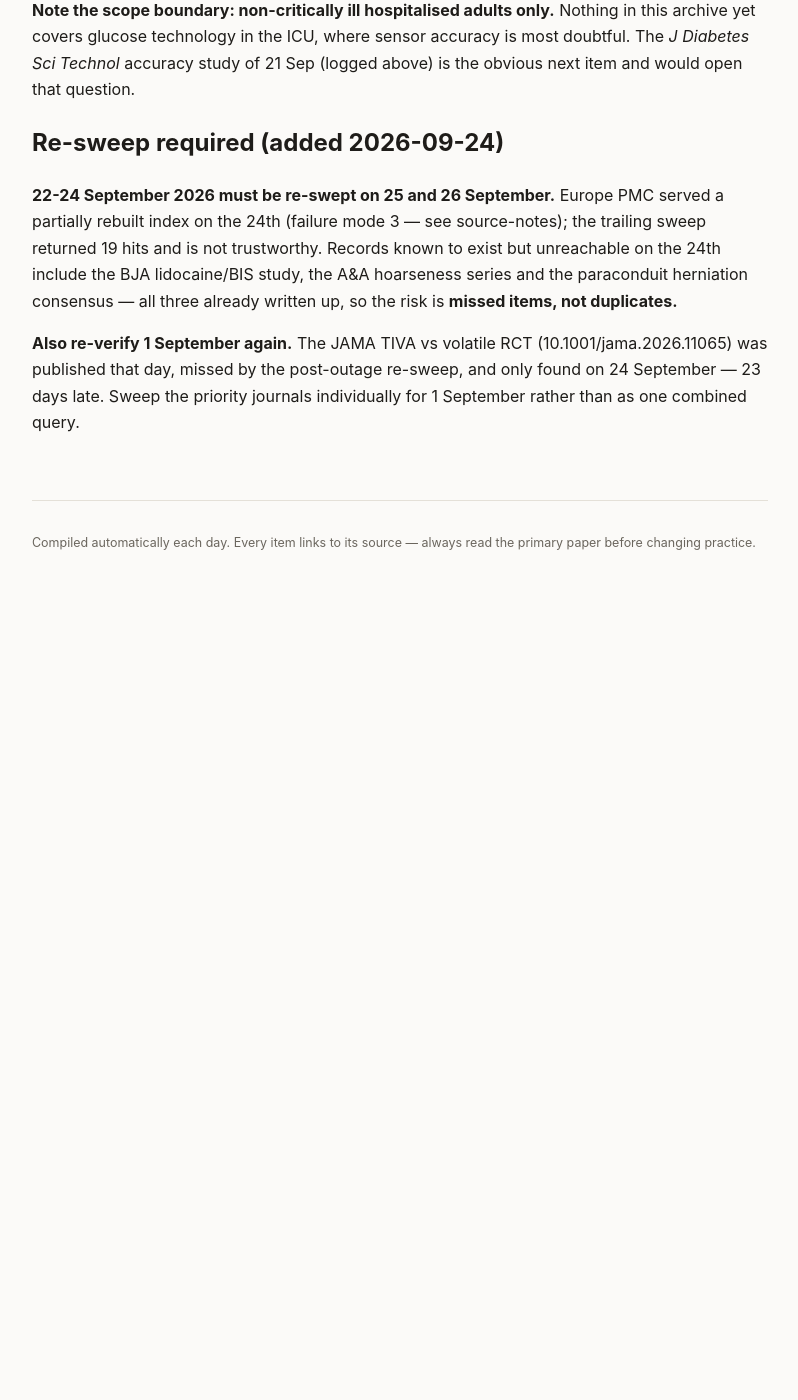
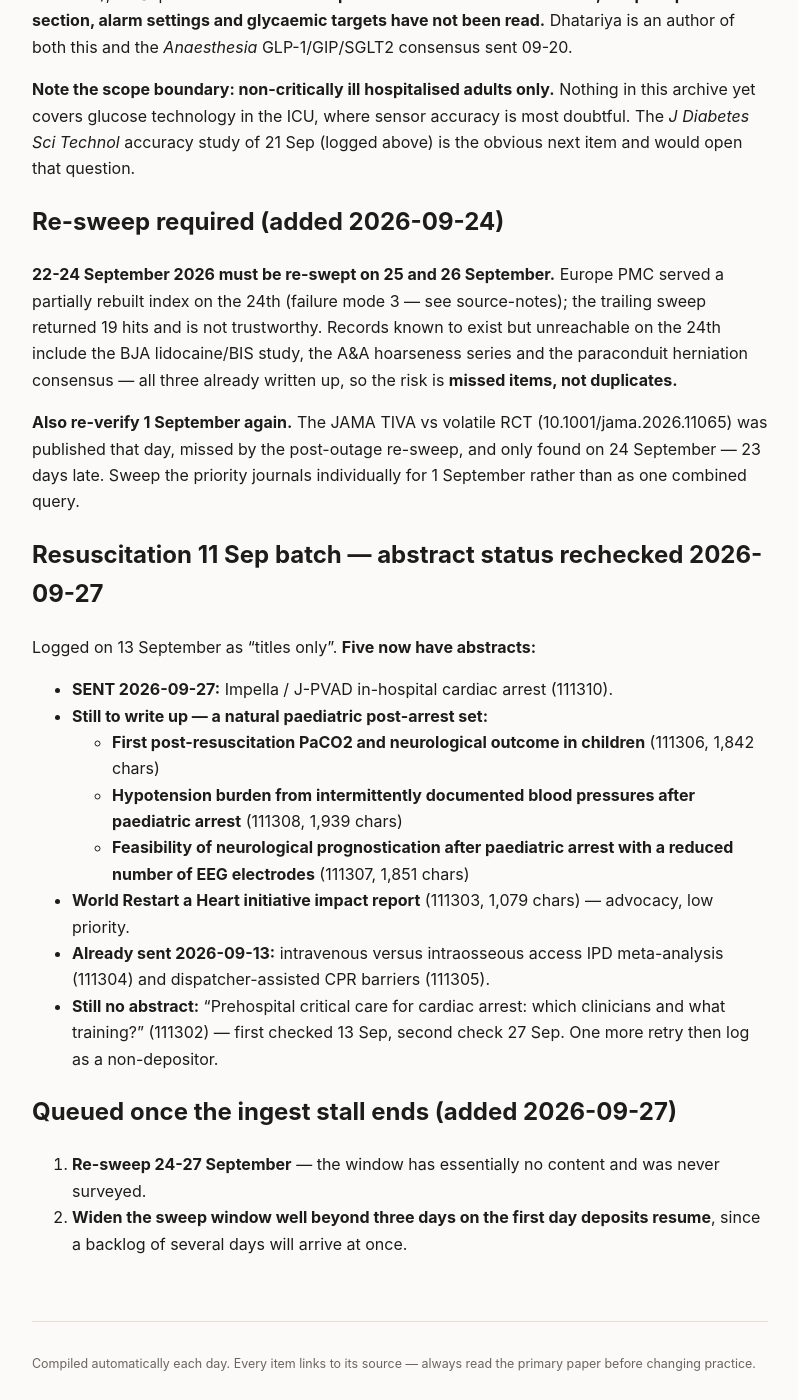
Before and after one commit to nicusilviuu/medical-literature, a Jekyll site: the page built from claude/outstanding.md, in a window 1280 px wide and 1400 px high, scrolled down 19338 px. Shown: the whole window, without its empty margins (240-1038 px from the left). Built offline with Jekyll 4.4.1, drawn with Linux system fonts in a browser that asks for light colours; our own code applies the rules of GitHub Pages for plain Markdown files; before the commit the page ends 19968 px from its top, so only the background shows below that; some of the changed text lies outside the part shown.

Commit message:
Add 2026-09-27 brief; locate the ingest stall by source
Fourth day of the stall, and 24 September still holds 6 records at 72 hours,
so it is not a calendar effect. A source-level test locates the fault: MED
(PubMed-derived) went 2,892 to 5 to 0 and PPR (preprint servers) went 883 to 0
to 0 across 22, 24 and 26 September. Those feeds come from unrelated providers
and stopped on the same date, which makes this a property of the aggregator
rather than of publishers. Whole-database total recorded as a baseline for
future comparison since none existed.

Three backlog items, all genuinely unreported. The PRAN multicentre randomised
trial of caudal versus penile block for hypospadias repair, whose most useful
number is a secondary outcome: proximal meatal position carried RR 2.8 for
fistula, which is very likely the confounder behind the retrospective scare
about caudal blocks. But the primary RR of 0.98 spans 0.35 to 2.76 in an early
terminated non-inferiority trial with 23% loss to follow-up, so the page says
the confounder has been identified and the trial is underpowered - not that
the block has been exonerated. The analgesic benefits are what it was powered
to detect.

The J-PVAD registry of 8,577 Impella-supported cardiogenic shock patients,
where in-hospital arrest did worse than out-of-hospital arrest with ROSC -
48.1% versus 41.9%. The page argues these are different diseases: an arrest in
hospital on treatment is the endpoint of a trajectory escalation failed to
arrest, supported by lactate, creatinine and arrest duration predicting death
within that group. The VA-ECMO association is explicitly not read as harm.

And an endovascular resuscitation practice review covering REBOA, selective
aortic arch perfusion and ECPR, with SAAP connecting to the aortic arch and
cerebral perfusion seam from the other direction.

Three corrections recorded: the review was logged under the wrong journal and
is corrected in both places; five of the 11 September Resuscitation batch have
acquired abstracts sixteen days on, so abstract-less batches are worth
re-querying rather than abandoning; and the two of that batch already sent on
13 September were verified before claiming it.

Co-Authored-By: Claude Opus 5 <noreply@anthropic.com>
Claude-Session: https://claude.ai/code/session_01T5ivnnDnrzDTzAtfHdiCMS

```diff
--- a/claude/outstanding.md
+++ b/claude/outstanding.md
@@ -43,8 +43,8 @@ Resuscitation DOI 10.1016/j.resuscitation.2024.110414, abstracts deposited.
 All in tracked journals, all dated 2026-09-11, surfaced by the trailing-window sweep on
 2026-09-13. Titles only — abstracts not retrieved.
 
-- *Resuscitation*: **in-hospital cardiac arrest in Impella-supported cardiogenic shock (J-PVAD
-  registry)**; **first post-resuscitation PaCO2 and neurologic outcome in children**;
+- *Resuscitation*: **SENT 2026-09-27 — in-hospital cardiac arrest in Impella-supported cardiogenic
+  shock (J-PVAD registry)** (10.1016/j.resuscitation.2026.111310); **first post-resuscitation PaCO2 and neurologic outcome in children**;
   **hypotension burden from intermittently documented blood pressures after paediatric arrest**;
   **prognostication after paediatric arrest with reduced EEG electrodes**; **prehospital
   critical care for cardiac arrest — which clinicians and what training**.
@@ -59,8 +59,8 @@ All in tracked journals, all dated 2026-09-11, surfaced by the trailing-window s
   evidence synthesis and proposed pathway**.
 - *Perfusion*: **del Nido cardioplegia in paediatric cardiac surgery — qualitative sub-study of
   the DESTINY trial**; **leukocyte removal by blood filters in autologous cell salvage**.
-- *Reg Anesth Pain Med*: **caudal versus penile block and urethrocutaneous fistula after
-  hypospadias repair in children under 2, multicentre RCT**.
+- **SENT 2026-09-27.** *Reg Anesth Pain Med*: **caudal versus penile block and urethrocutaneous
+  fistula after hypospadias repair in children under 2, multicentre RCT** (10.1136/rapm-2026-108027).
 
 ## Resuscitation papers seen in sweeps but never written up
 
@@ -495,8 +495,9 @@ The 18 September issue carries a themed set, all with abstracts deposited. One w
   adult ALS section.**
 - **"Therapeutic hypercapnia after cardiac arrest: still promising or time to move on?"** —
   abstract deposited, not retrieved.
-- **"Endovascular resuscitation: an expert practice review"** — abstract deposited (1,185
-  chars), not retrieved.
+- **SENT 2026-09-27.** **"Endovascular resuscitation: an expert practice review"** — **corrected:
+  this is in the *Emergency Medicine Journal*, 18 Sep 2026, DOI 10.1136/emermed-2025-215376, PMID
+  42062049 — NOT Current Opinion in Critical Care as originally logged.**
 
 ## Seen 18-20 Sep 2026, not written up
 
@@ -722,3 +723,27 @@ already written up, so the risk is **missed items, not duplicates.**
 **Also re-verify 1 September again.** The JAMA TIVA vs volatile RCT (10.1001/jama.2026.11065) was
 published that day, missed by the post-outage re-sweep, and only found on 24 September — 23 days
 late. Sweep the priority journals individually for 1 September rather than as one combined query.
+
+## Resuscitation 11 Sep batch — abstract status rechecked 2026-09-27
+
+Logged on 13 September as "titles only". **Five now have abstracts:**
+
+- **SENT 2026-09-27:** Impella / J-PVAD in-hospital cardiac arrest (111310).
+- **Still to write up — a natural paediatric post-arrest set:**
+  - **First post-resuscitation PaCO2 and neurological outcome in children** (111306, 1,842 chars)
+  - **Hypotension burden from intermittently documented blood pressures after paediatric arrest**
+    (111308, 1,939 chars)
+  - **Feasibility of neurological prognostication after paediatric arrest with a reduced number of
+    EEG electrodes** (111307, 1,851 chars)
+- **World Restart a Heart initiative impact report** (111303, 1,079 chars) — advocacy, low priority.
+- **Already sent 2026-09-13:** intravenous versus intraosseous access IPD meta-analysis (111304) and
+  dispatcher-assisted CPR barriers (111305).
+- **Still no abstract:** "Prehospital critical care for cardiac arrest: which clinicians and what
+  training?" (111302) — first checked 13 Sep, second check 27 Sep. One more retry then log as a
+  non-depositor.
+
+## Queued once the ingest stall ends (added 2026-09-27)
+
+1. **Re-sweep 24-27 September** — the window has essentially no content and was never surveyed.
+2. **Widen the sweep window well beyond three days on the first day deposits resume**, since a backlog
+   of several days will arrive at once.
```
Also changed, not shown: _briefs/2026-09-27.md (added, +243 -0 lines), claude/source-notes.md (+43 -0 lines).
